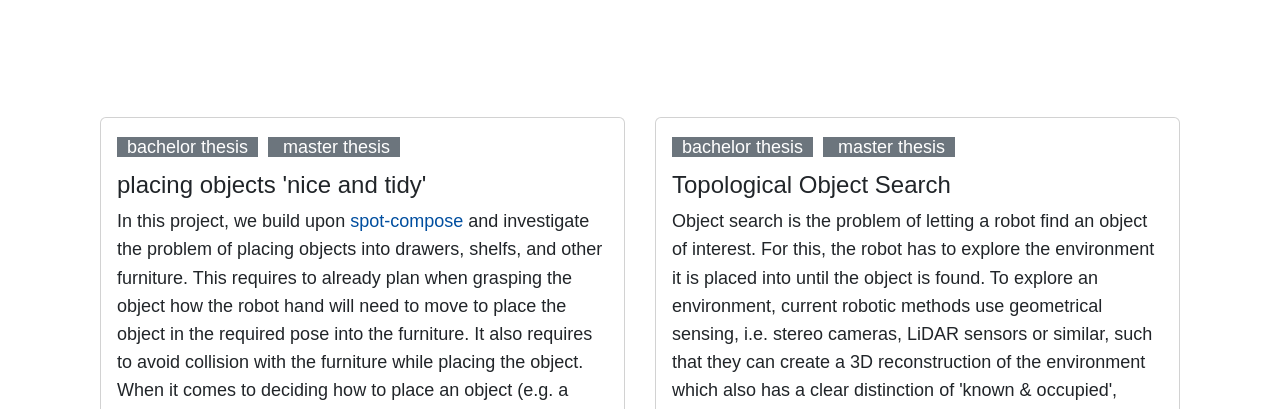
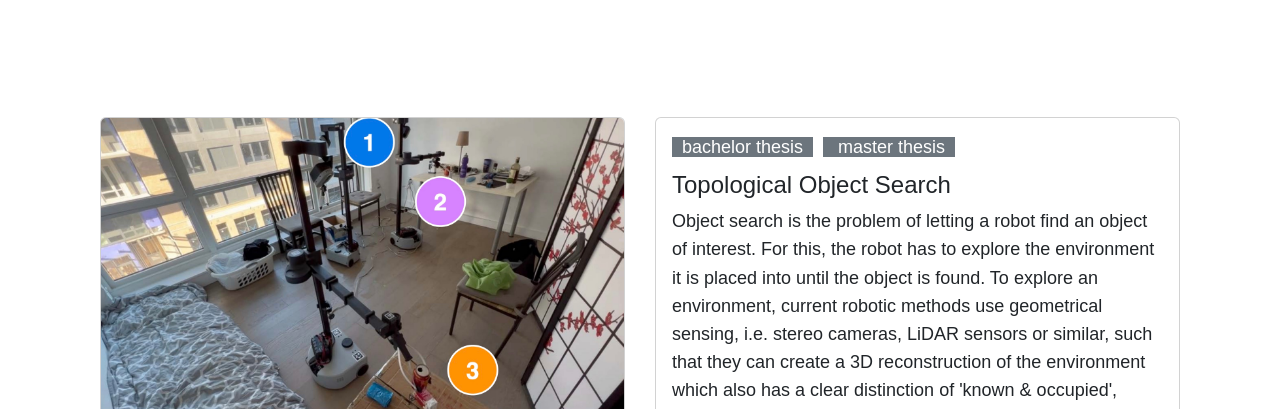
Before and after one commit to rpl-bonn/learn-perceive.github.io, a Gatsby site: page /student-projects in a window 1280 px wide. Shown: the part 391-800 px from the top of the page. Built offline with nearby package versions, Linux system fonts and the light colour scheme; Gatsby itself is replaced by a stand-in of ours; a web font is replaced by a local one.

Commit message:
fix project file path to work with output of PagesCMS

```diff
--- a/src/pages/student-projects.js
+++ b/src/pages/student-projects.js
@@ -64,8 +64,8 @@ const StudentProjects = ({ data }) => {
                         image={getImage(
                           data.allFile.nodes.find(
                             (node) =>
-                              project.childMarkdownRemark.frontmatter.image ==
-                              node.relativePath
+                              project.childMarkdownRemark.frontmatter.image ===
+                              `/${node.relativePath}`
                           )
                         )}
                       />
```
